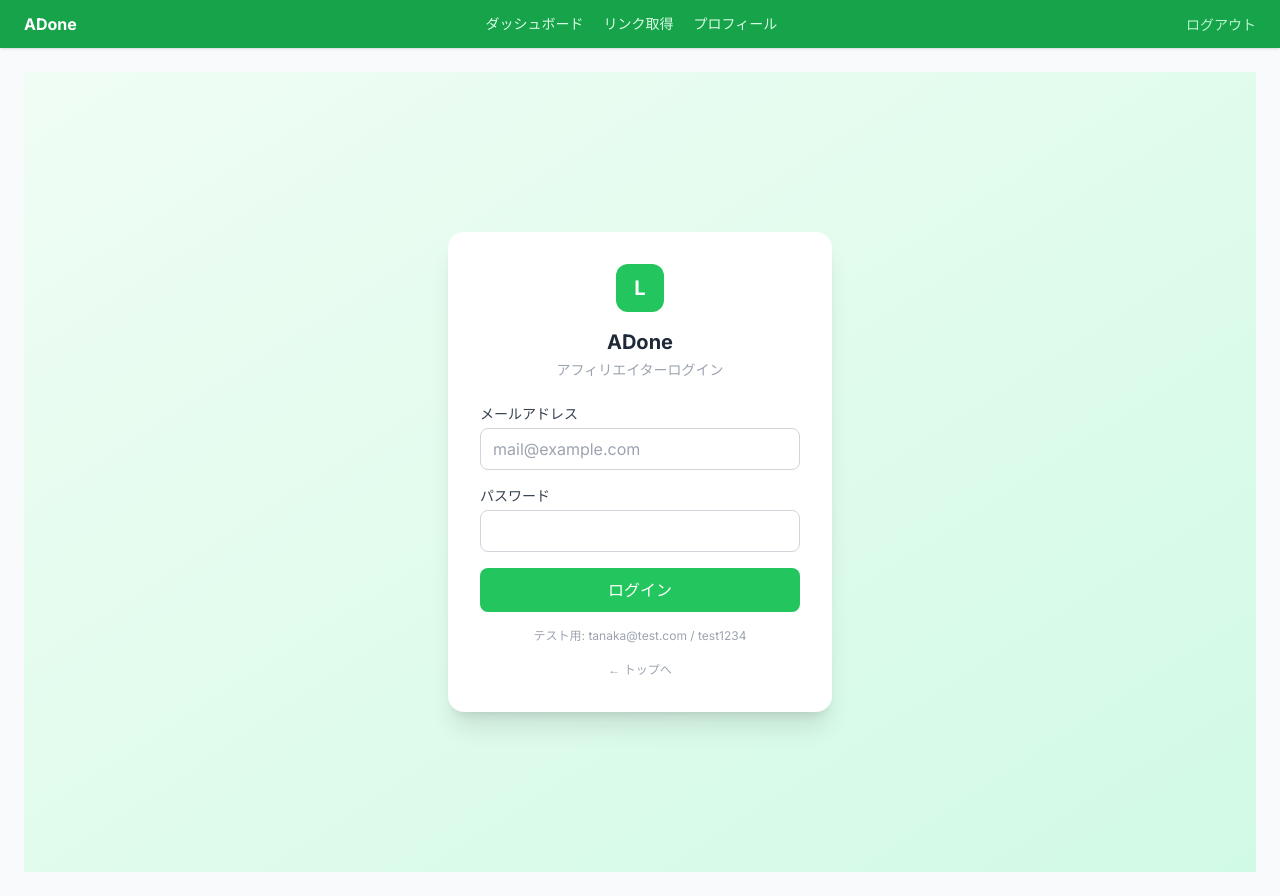
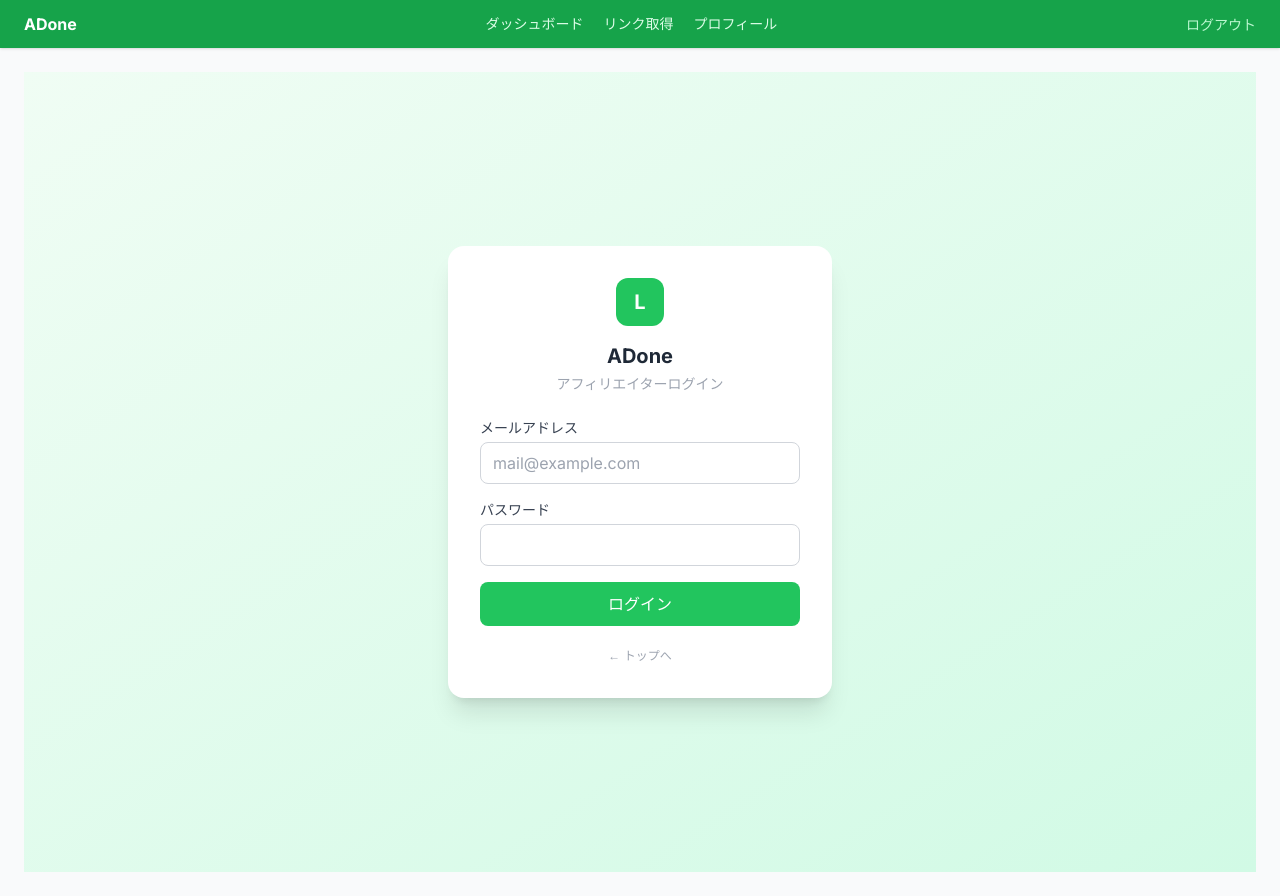
Before and after one commit to kaikaiall/adone-aff-center, a Next.js app: page /affiliate/login in a window 1280 px wide. Built offline with nearby package versions, Linux system fonts and the light colour scheme.

Commit message:
Update page.tsx

```diff
--- a/src/app/affiliate/login/page.tsx
+++ b/src/app/affiliate/login/page.tsx
@@ -67,10 +67,7 @@ export default function AffiliateLoginPage() {
             {loading ? 'ログイン中...' : 'ログイン'}
           </button>
         </form>
-        <p className="text-center text-xs text-gray-400 mt-4">
-          テスト用: tanaka@test.com / test1234
-        </p>
-        <div className="text-center mt-3">
+        <div className="text-center mt-4">
           <Link href="/" className="text-xs text-gray-400 hover:text-gray-600">← トップへ</Link>
         </div>
       </div>
```
